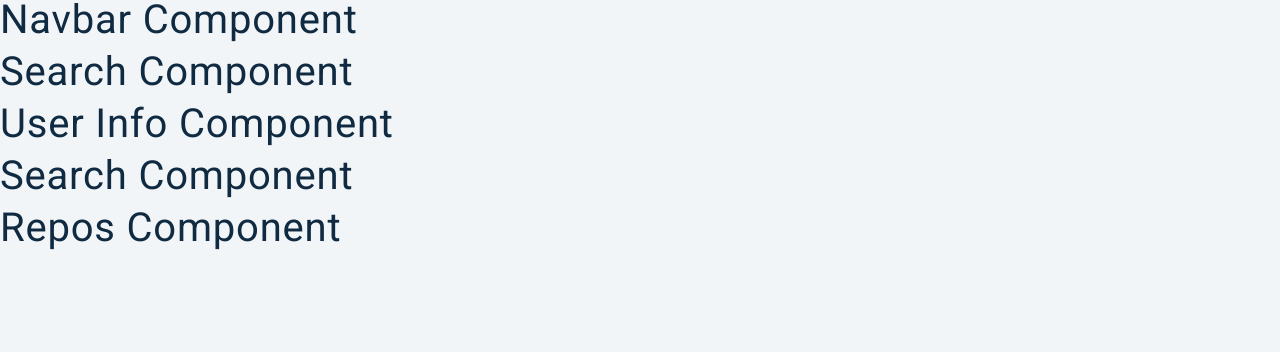
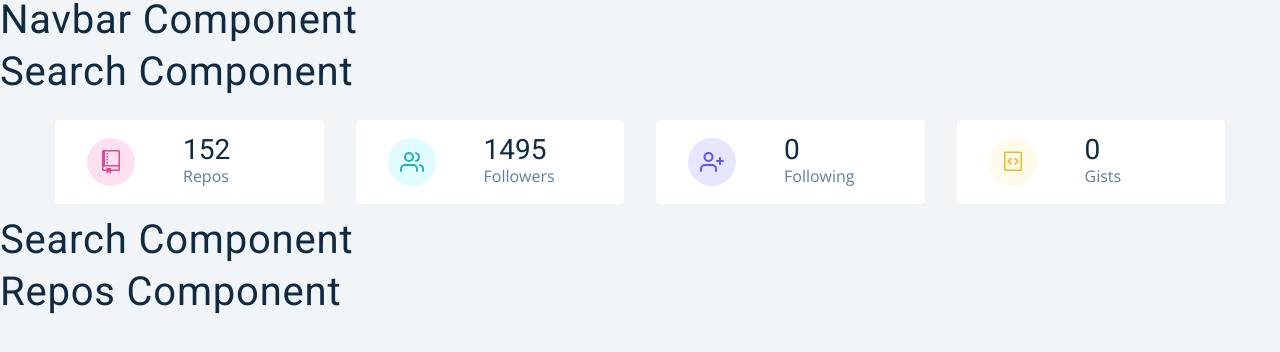
Before and after one commit to locaulker/github-search-users, a React (Create React App) app: page / in a window 1280 px wide. Shown: the top 352 px of the page. Built offline with nearby package versions, Linux system fonts and the light colour scheme.

Commit message:
resume at L279

```diff
--- a/src/components/Info.js
+++ b/src/components/Info.js
@@ -5,9 +5,61 @@
 import { FiUsers, FiUserPlus } from "react-icons/fi"
 
 const UserInfo = () => {
-  const data = React.useContext(GithubContext)
-  console.log(data)
-  return <h2>user info component</h2>
+  const { githubUser } = React.useContext(GithubContext)
+  const { public_repos, followers, following, public_gists } = githubUser
+
+  const items = [
+    {
+      id: 1,
+      icon: <GoRepo className="icon" />,
+      label: "Repos",
+      value: public_repos,
+      color: "pink"
+    },
+    {
+      id: 2,
+      icon: <FiUsers className="icon" />,
+      label: "Followers",
+      value: followers,
+      color: "green"
+    },
+    {
+      id: 3,
+      icon: <FiUserPlus className="icon" />,
+      label: "Following",
+      value: following,
+      color: "purple"
+    },
+    {
+      id: 4,
+      icon: <GoGist className="icon" />,
+      label: "Gists",
+      value: public_gists,
+      color: "yellow"
+    }
+  ]
+
+  return (
+    <section className="section">
+      <Wrapper className="section-center">
+        {items.map(item => {
+          return <Item key={item.id} {...item} />
+        })}
+      </Wrapper>
+    </section>
+  )
+}
+
+const Item = ({ icon, label, value, color }) => {
+  return (
+    <article className="item">
+      <span className={color}>{icon}</span>
+      <div>
+        <h3>{value}</h3>
+        <p>{label}</p>
+      </div>
+    </article>
+  )
 }
 
 const Wrapper = styled.section`
```
